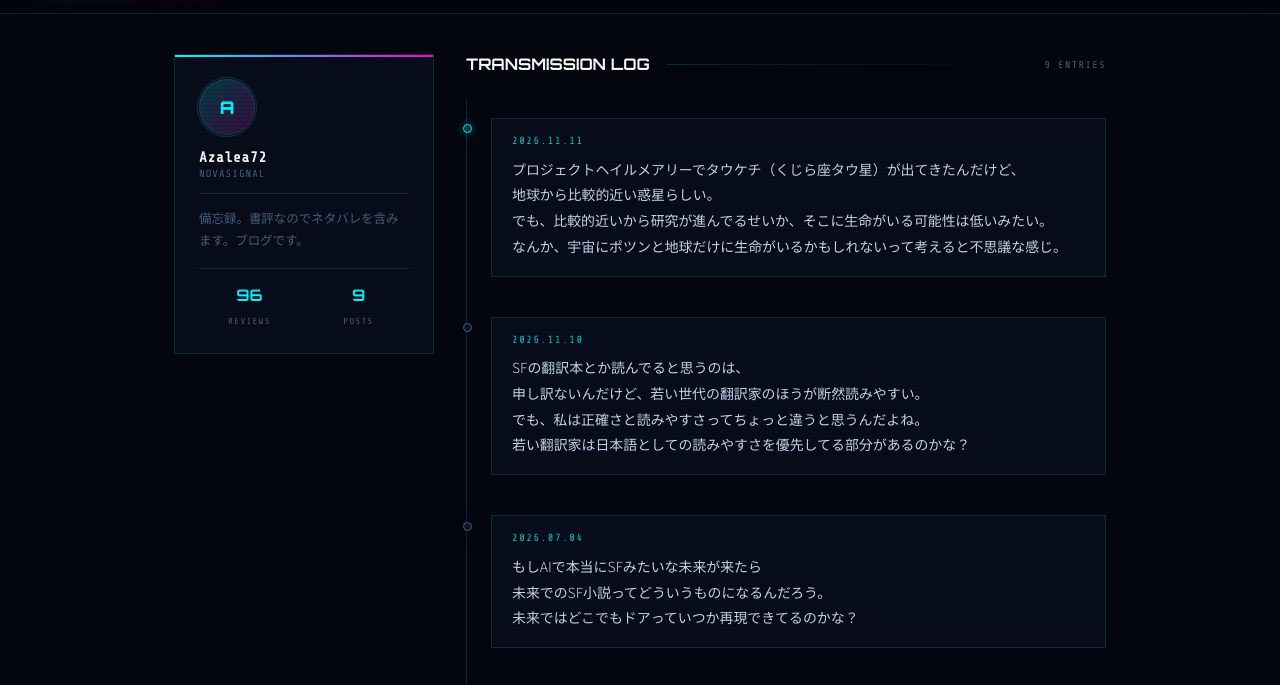
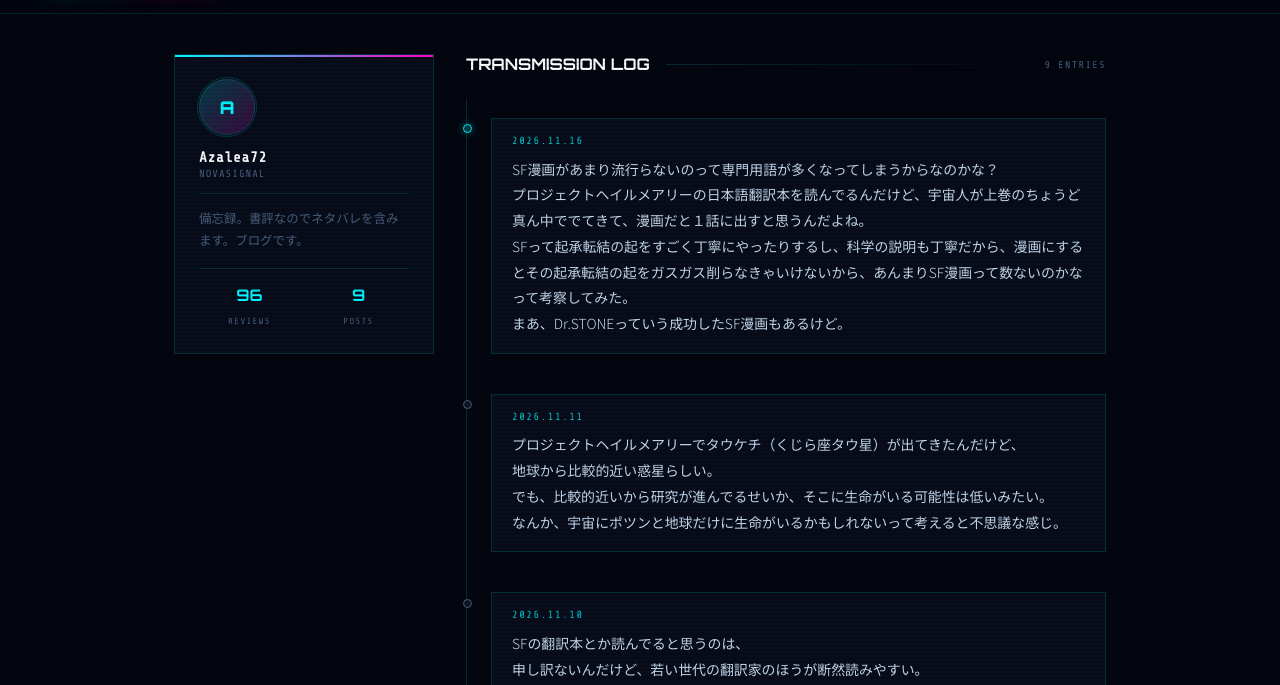
Before and after one commit to Azaleacreativeroom888/fan-SF, a plain HTML site: page blog.html in a window 1280 px wide. Shown: the part 43-728 px from the top of the page. Drawn offline with nearby package versions, Linux system fonts and the light colour scheme.

Commit message:
Update blog.html

```diff
--- a/blog.html
+++ b/blog.html
@@ -378,6 +378,18 @@
       <div class="post">
         <div class="post-inner">
           <div class="post-meta">
+            <span class="post-date">2026.11.16</span>
+          </div>
+          <div class="post-text">SF漫画があまり流行らないのって専門用語が多くなってしまうからなのかな？
+プロジェクトヘイルメアリーの日本語翻訳本を読んでるんだけど、宇宙人が上巻のちょうど真ん中ででてきて、漫画だと１話に出すと思うんだよね。
+SFって起承転結の起をすごく丁寧にやったりするし、科学の説明も丁寧だから、漫画にするとその起承転結の起をガスガス削らなきゃいけないから、あんまりSF漫画って数ないのかなって考察してみた。
+まあ、Dr.STONEっていう成功したSF漫画もあるけど。</div>
+        </div>
+      </div>
+
+      <div class="post">
+        <div class="post-inner">
+          <div class="post-meta">
             <span class="post-date">2026.11.11</span>
           </div>
           <div class="post-text">プロジェクトヘイルメアリーでタウケチ（くじら座タウ星）が出てきたんだけど、
```
